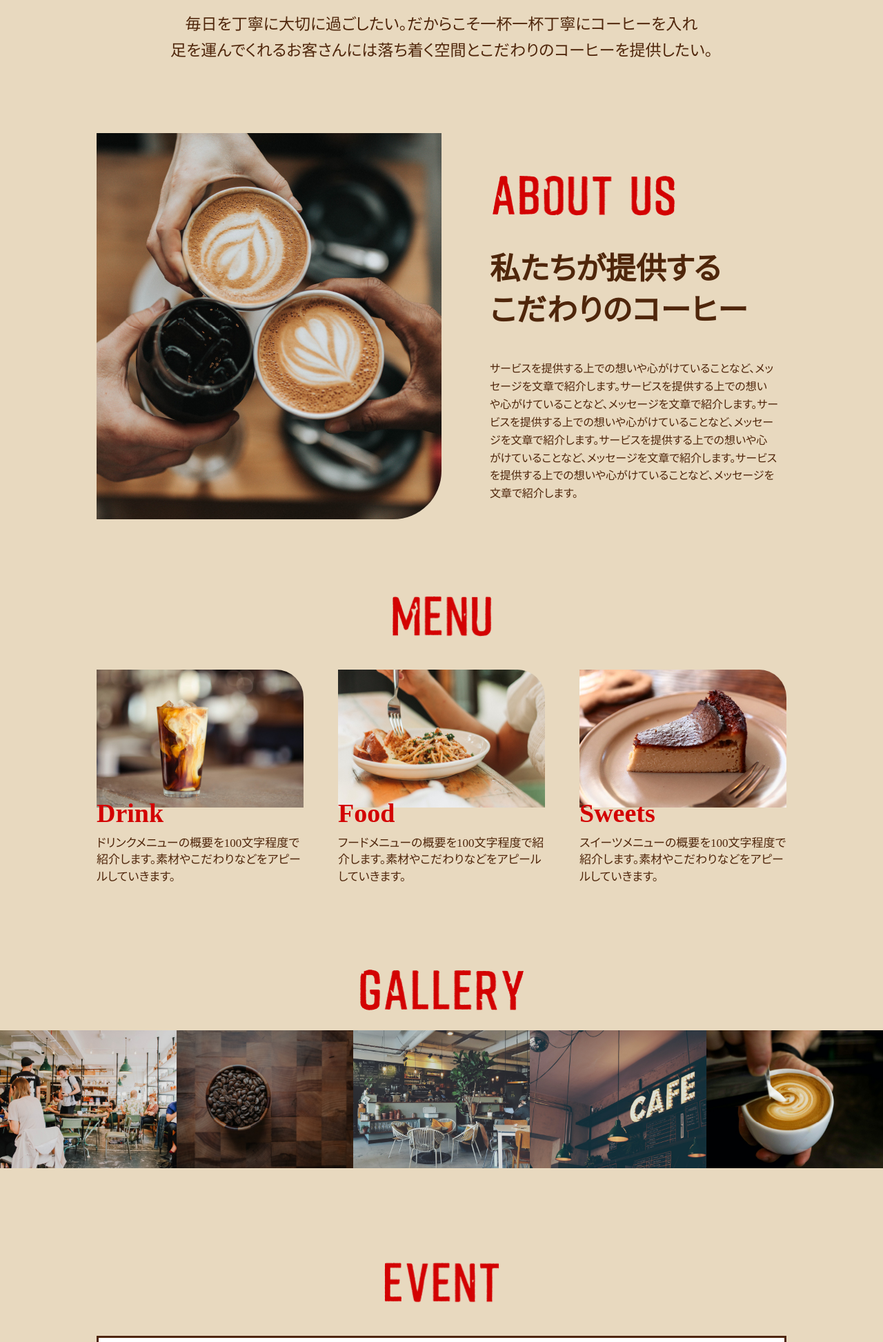
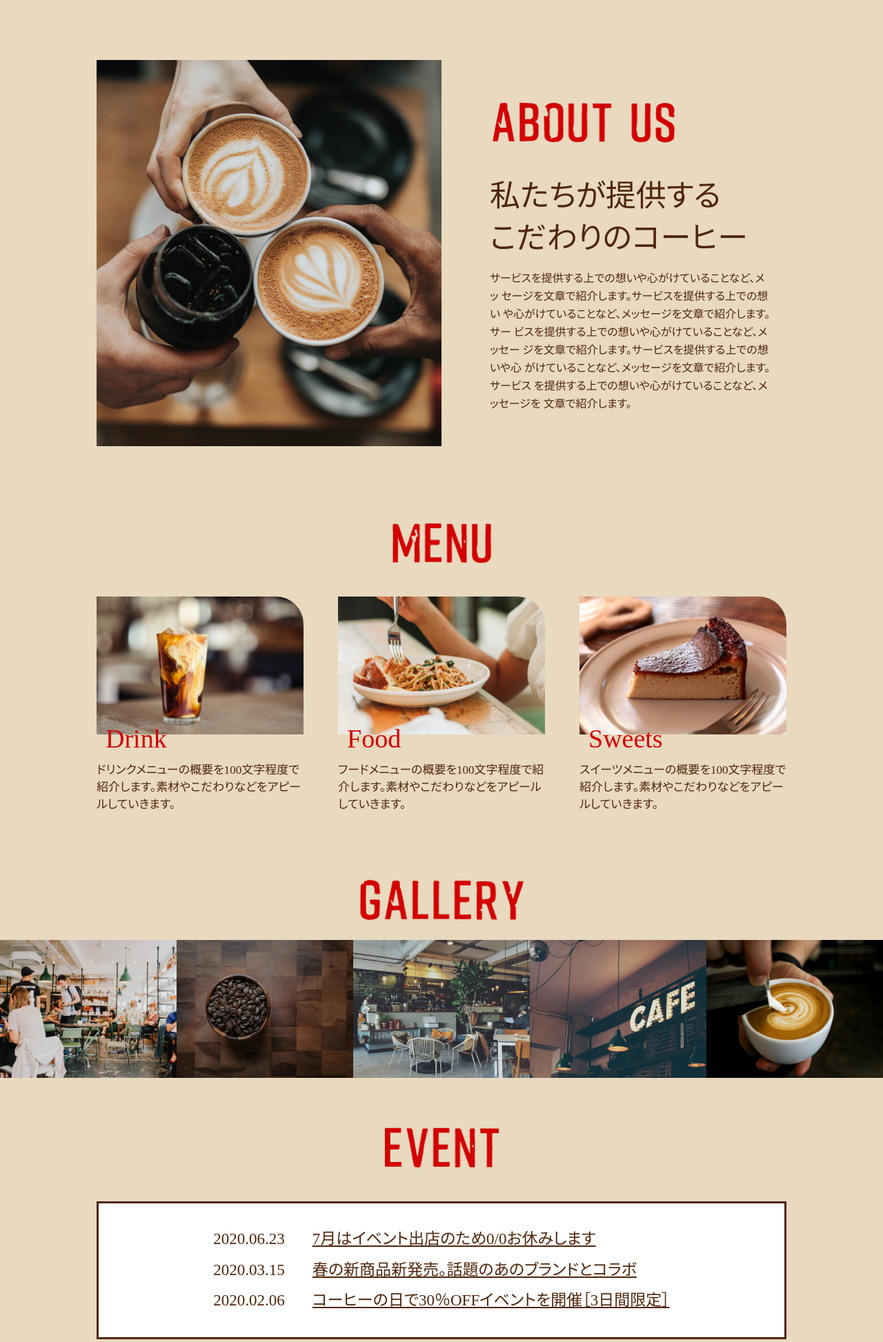
Before and after one commit to Nakahoshiba/nakahodezasuta, a plain HTML site: page cafe/index.html in a window 1280 px wide. Shown: the part 854-2800 px from the top of the page at 69% size. Drawn offline with Linux system fonts and the light colour scheme.

Commit message:
第４回コーディング課題修正

```diff
--- a/cafe/css/style.css
+++ b/cafe/css/style.css
@@ -89,8 +89,8 @@ body {
 
 .section_wrap {
     max-width: 1000px;
-    margin: 50px auto;
-    padding: 10px;
+    margin: 70px auto;
+    padding: 0 10px;
 }
 
 .section_heading {
@@ -99,20 +99,21 @@ body {
 
 .lead {
     font-size: 30px;
-    line-height: 3.86;
 }
 
 .section_heading h2 {
     font-size: 82px;
     line-height: 1.17;
-    margin-top: 30px;
-    margin-bottom: 40px;
+    font-weight: 400;
+    letter-spacing: 0.1em;
+    margin: 30px 0;
 }
 
 .lead2 {
     font-size: 23px;
     line-height: 1.65;
-    margin-bottom: 100px;
+    letter-spacing: 0.1em;
+    margin-bottom: 90px;
 }
 
 /*ABOUT US*/
@@ -120,7 +121,7 @@ body {
     display: flex;
 }
 
-.about_main img {
+.about_main {
     width: 500px;
     border-radius: 0 0 70px 0;
 }
@@ -128,6 +129,7 @@ body {
 .about_wrap {
     margin-left: 70px;
     margin-top: 50px;
+    width: 41%;
 }
 
 .about_logo {
@@ -137,7 +139,8 @@ body {
 .section_about h3 {
     font-size: 44px;
     line-height: 1.38;
-    margin: 40px 0;
+    font-weight: normal;
+    margin: 40px 0 15px;
 }
 
 .section_about p {
@@ -145,7 +148,7 @@ body {
     line-height: 1.62;
 }
 
-/*menu*/
+/*MENU*/
 .section_menu {
     margin-top: 100px;
 }
@@ -161,6 +164,10 @@ body {
     margin-top: 40px;
 }
 
+.service {
+    width: 30%;
+}
+
 .service_menu img {
     width: 300px;
     border-radius: 0 40px 0 0;
@@ -168,20 +175,22 @@ body {
 
 .service h3 {
     font-size: 38px;
-    line-height: 0.57;
+    line-height: 1;
+    font-weight: normal;
     color: #d30202;
-    margin-top: -2px;
+    margin-top: -13px;
+    padding-left: 13px;
 }
 
 .service p {
     font-size: 17px;
     line-height: 1.47;
-    margin-top: 20px;
+    margin-top: 15px;
 }
 
 /*gallery*/
 .section_gallery {
-    margin-top: 100px;
+    margin-top: 85px;
 }
 
 .gallery_logo {
@@ -194,8 +203,9 @@ body {
 }
 
 /*event*/
-.section_event {
-    margin-top: 65px;
+
+.section_wrap {
+    margin-top: 60px;
 }
 
 .event_logo {
@@ -204,33 +214,39 @@ body {
 }
 
 .event_wrap {
-    border: 3.68px solid #4f260b;
+    border: 3px solid #4f260b;
     background: #ffffff;
     margin-top: 40px;
+    display: flex;
+    justify-content: center;
 }
 
 .event_info {
-    display: table;
-    text-align: left;
-    margin: 30px auto;
-    padding: 0;
+    margin: 30px;
 }
 
 .event_info li {
     font-size: 23px;
     line-height: 1.95;
-    padding-left: 60px;
 }
 
-span {
-    padding-left: 50px;
+.event_info li time {
+    margin-right: 40px;
+}
+
+.event_info li a {
     text-decoration: underline;
 }
 
 /*access*/
+
+.section_access {
+    margin-top: 70px;
+}
+
 .access_logo {
     width: 213px;
-    margin: 30px auto;
+    margin: 40px auto;
 }
 
 iframe {
@@ -241,12 +257,14 @@ iframe {
 /*フッター*/
 footer {
     background: #ffffff;
+    padding-bottom: 70px;
+    margin-top: -5px;
 }
 
 .footer_wrap {
     display: flex;
-    padding: 70px;
     max-width: 1000px;
+    padding: 70px 10px;
     margin: 0 auto;
 }
 
@@ -254,22 +272,18 @@ footer {
     width: 226px;
 }
 
-.pc_footer {
-    margin-left: 60px;
-}
-
 .pc_footer li {
     font-size: 20px;
     color: #000000;
     line-height: 1.95;
+    margin-left: 60px;
 }
 
-.pc_footer p {
+footer p {
     font-size: 16px;
     line-height: 2.18;
     color: #000000;
-    margin-top: 70px;
-    margin-left: 115px;
+    text-align: center;
 }
 
 /*ページトップ*/
--- a/cafe/index.html
+++ b/cafe/index.html
@@ -19,7 +19,7 @@
                     <li><a href="#section_about">ABOUT US</a></li>
                     <li><a href="#section_menu">MENU</a></li>
                     <li><a href="#section_gallery">GALLERY</a></li>
-                    <li><a href="#section_wrap">EVENT</a></li>
+                    <li><a href="#section_event">EVENT</a></li>
                     <li><a href="#section_access">ACCESS</a></li>
                 </ul>
             </nav>
@@ -30,7 +30,7 @@
     </ul>
 
     <!--ここから課題-->
-    <main role="main">
+    <main>
         <div class="section_wrap">
             <section class="section_heading">
                 <p class="lead">Have a happy day From a cup of coffee.</p>
@@ -42,25 +42,27 @@
 
             <!--ABOUT US-->
             <section id="section_about" class="section_about">
-                <picture class="about_main">
-                    <img src="images/pc_about-100.jpg" alt="こだわりのホットコーヒー">
-                </picture>
+                <div class="about_main">
+                    <picture>
+                        <img src="images/pc_about-100.jpg" alt="こだわりのホットコーヒー">
+                    </picture>
+                </div>
                 <div class="about_wrap">
                     <h2 class="about_logo"><img src="images/about_us@2x.png" alt="about_us"></h2>
                     <h3>私たちが提供する<br>こだわりのコーヒー</h3>
                     <p>サービスを提供する上での想いや心がけていることなど、メッ
-                        <br>セージを文章で紹介します。サービスを提供する上での想い
-                        <br>や心がけていることなど、メッセージを文章で紹介します。サー
-                        <br>ビスを提供する上での想いや心がけていることなど、メッセー
-                        <br>ジを文章で紹介します。サービスを提供する上での想いや心
-                        <br>がけていることなど、メッセージを文章で紹介します。サービス
-                        <br>を提供する上での想いや心がけていることなど、メッセージを
-                        <br>文章で紹介します。
+                        セージを文章で紹介します。サービスを提供する上での想い
+                        や心がけていることなど、メッセージを文章で紹介します。サー
+                        ビスを提供する上での想いや心がけていることなど、メッセー
+                        ジを文章で紹介します。サービスを提供する上での想いや心
+                        がけていることなど、メッセージを文章で紹介します。サービス
+                        を提供する上での想いや心がけていることなど、メッセージを
+                        文章で紹介します。
                     </p>
                 </div>
             </section>
 
-            <!--menu-->
+            <!--MENU-->
             <section id="section_menu" class="section_menu">
                 <h2 class="menu_logo"><img src="images/menu@2x.png" alt="menu"></h2>
                 <div class="menu_wrap">
@@ -70,8 +72,8 @@
                         </picture>
                         <h3>Drink</h3>
                         <p>ドリンクメニューの概要を100文字程度で
-                            <br>紹介します。素材やこだわりなどをアピー
-                            <br>ルしていきます。
+                            紹介します。素材やこだわりなどをアピー
+                            ルしていきます。
                         </p>
                     </div>
                     <div class="service">
@@ -80,8 +82,8 @@
                         </picture>
                         <h3>Food</h3>
                         <p>フードメニューの概要を100文字程度で紹
-                            <br>介します。素材やこだわりなどをアピール
-                            <br>していきます。
+                            介します。素材やこだわりなどをアピール
+                            していきます。
                         </p>
                     </div>
                     <div class="service">
@@ -90,8 +92,8 @@
                         </picture>
                         <h3>Sweets</h3>
                         <p>スイーツメニューの概要を100文字程度で
-                            <br>紹介します。素材やこだわりなどをアピー
-                            <br>ルしていきます。
+                            紹介します。素材やこだわりなどをアピー
+                            ルしていきます。
                         </p>
                     </div>
                 </div>
@@ -111,14 +113,14 @@
         </section>
 
         <!--EVENT-->
-        <div id="section_wrap" class="section_wrap">
-            <section class="section_event">
+        <div class="section_wrap">
+            <section id="section_event" class="section_event">
                 <h2 class="event_logo"><img src="images/event@2x.png" alt="イベント"></h2>
                 <div class="event_wrap">
                     <ul class="event_info">
-                        <li>2020.06.23<span>7月はイベント出店のため0/0お休みします</span></li>
-                        <li>2020.03.15<span>春の新商品新発売。話題のあのブランドとコラボ</span></li>
-                        <li>2020.02.06<span>コーヒーの日で30％OFFイベントを開催［3日間限定］</span></li>
+                        <li><time datetime="2020-06-23">2020.06.23</time><a>7月はイベント出店のため0/0お休みします</a></li>
+                        <li><time datetime="2020-03-05">2020.03.15</time><a>春の新商品新発売。話題のあのブランドとコラボ</a></li>
+                        <li><time datetime="2020-02-06">2020.02.06</time><a>コーヒーの日で30％OFFイベントを開催［3日間限定］</a></li>
                     </ul>
                 </div>
             </section>
@@ -147,16 +149,14 @@
                     <li>東京都渋谷区東京南123デザインビルB1</li>
                     <li>MAIL：info@designcafe.tokyo</li>
                 </ul>
-                <p>© 2021 DESIGN CAFE</p>
             </div>
-
         </div>
+        <p>© 2021 DESIGN CAFE</p>
     </footer>
 
     <!--ページトップ-->
     <div class="page_top">
         <a href="#header"><img src="images/to_top@2x.png" alt="PAGE TOP"></a>
-
     </div>
 </body>
 
```
